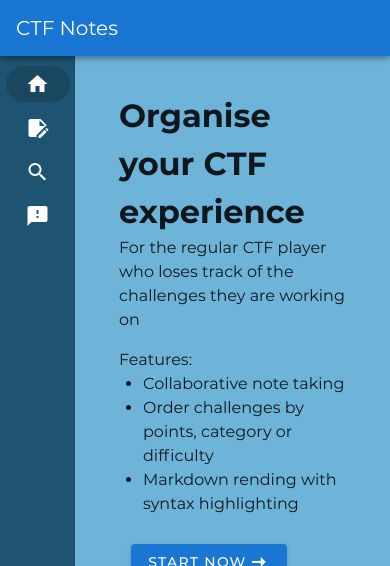
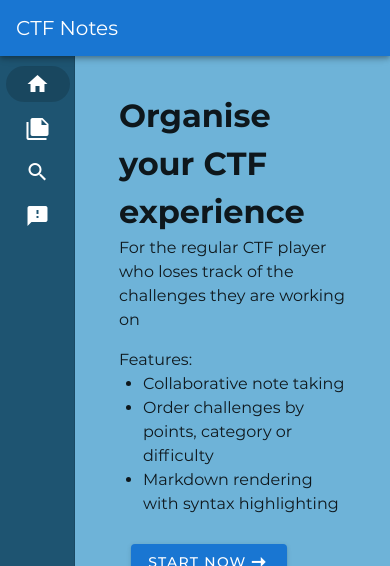
Before and after one commit to mug1wara26/CS6131-Websites, a Vue app: page / in a window 390 px wide. Shown: the top 566 px of the page. Built offline with nearby package versions, Linux system fonts and the light colour scheme.

Commit message:
fixed mdis not loading and fixed nav drawer on mobile

```diff
--- a/src/App.vue
+++ b/src/App.vue
@@ -26,7 +26,6 @@
         :mini-variant.sync="isNotMobile"
         :temporary.sync="isMobile"
         mini-variant-width="75px"
-        absolute
         color="#1E5471"
     >
       <v-list dense nav>
@@ -87,7 +86,7 @@ export default Vue.extend({
         {
           name: "Notes",
           route: "/notes",
-          icon: "mdi-note-edit",
+          icon: "mdi-note-multiple",
         },
         {
           name: "Search",
--- a/src/views/Home.vue
+++ b/src/views/Home.vue
@@ -6,7 +6,7 @@
     <ul>
       <li>Collaborative note taking</li>
       <li>Order challenges by points, category or difficulty</li>
-      <li>Markdown rending with syntax highlighting</li>
+      <li>Markdown rendering with syntax highlighting</li>
     </ul>
 
     <v-container class="mt-4">
```
